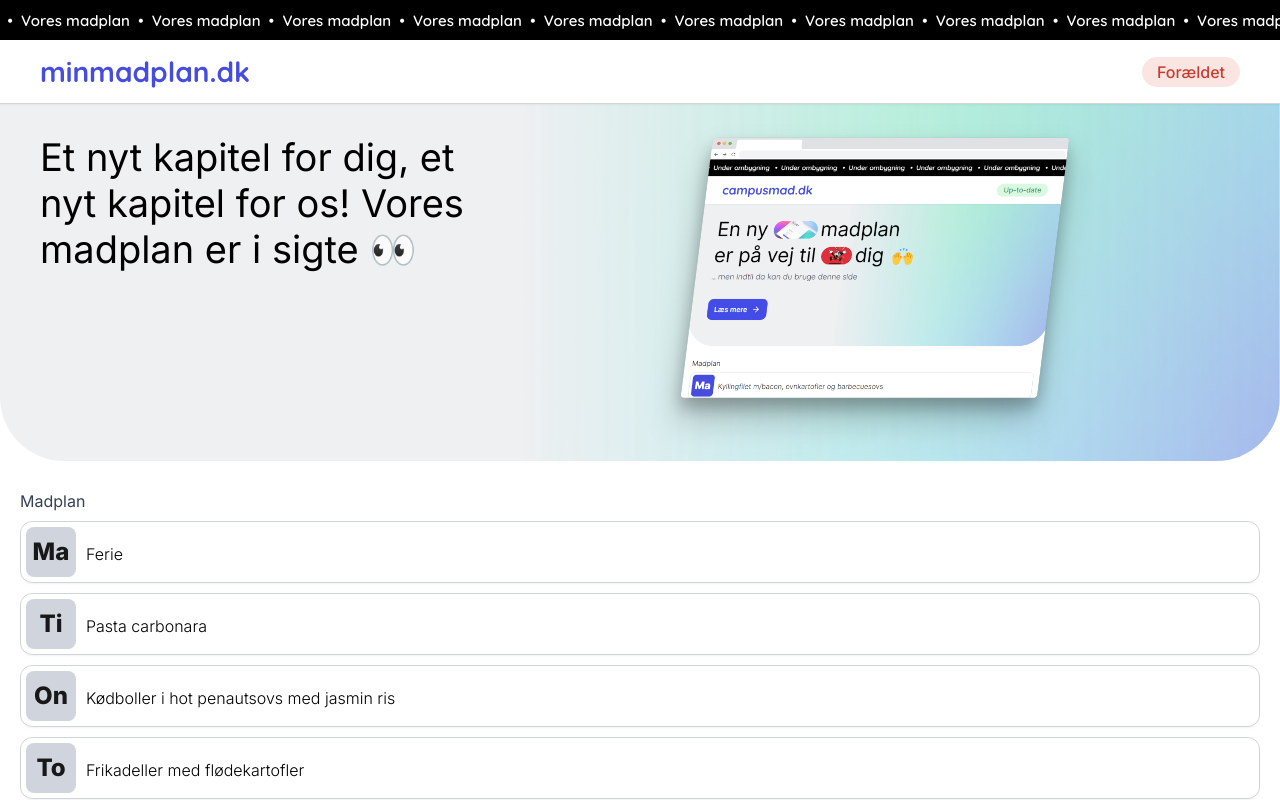
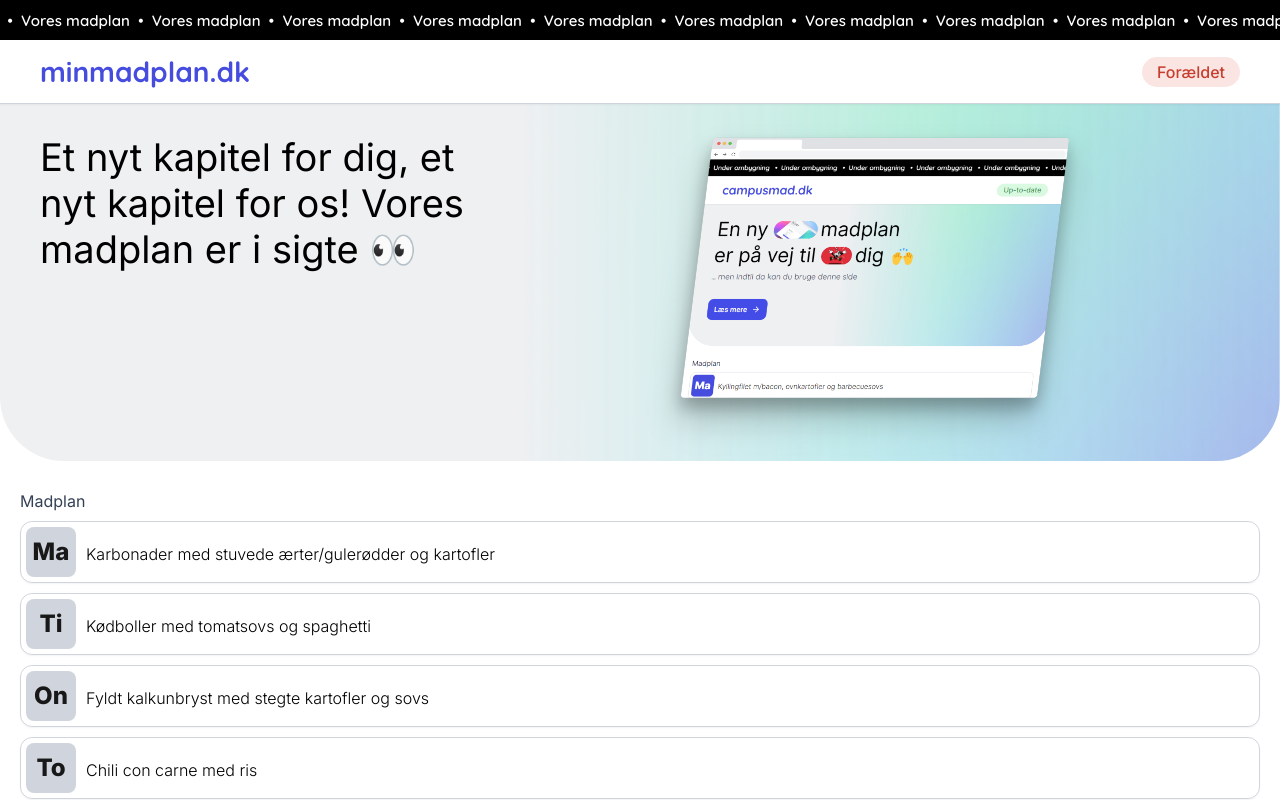
Before and after one commit to zMyLlama/videndjurs-aftensmad, a Next.js app: page /components/index/temp.loading in a window 1280 px wide. Built offline with nearby package versions, Linux system fonts and the light colour scheme.

Commit message:
Update temp.loading.tsx

```diff
--- a/pages/components/index/temp.loading.tsx
+++ b/pages/components/index/temp.loading.tsx
@@ -8,15 +8,15 @@ import { device } from "../../../js/devices";
 
 const translatedNames : any = ["Ma", "Ti", "On", "To", "Fr", "Lø", "Sø"]
 const mealPlan : any = {
-    "week": 17,
+    "week": 19,
     "meals": {
-        "monday": "Ferie",
-        "tuesday": "Pasta carbonara",
-        "wednesday": "Kødboller i hot penautsovs med jasmin ris",
-        "thursday": "Frikadeller med flødekartofler",
-        "friday": "Æggekage",
-        "saturday": "Kylling cashew med ris",
-        "sunday": "Nybro's pølsefest hotdogs",
+        "monday": "Karbonader med stuvede ærter/gulerødder og kartofler",
+        "tuesday": "Kødboller med tomatsovs og spaghetti",
+        "wednesday": "Fyldt kalkunbryst med stegte kartofler og sovs",
+        "thursday": "Chili con carne med ris",
+        "friday": "Kokkens overraskelse",
+        "saturday": "Bøf i fad med pommes frites",
+        "sunday": "Gryderet med kylling og ris",
     }
 }
 
```
